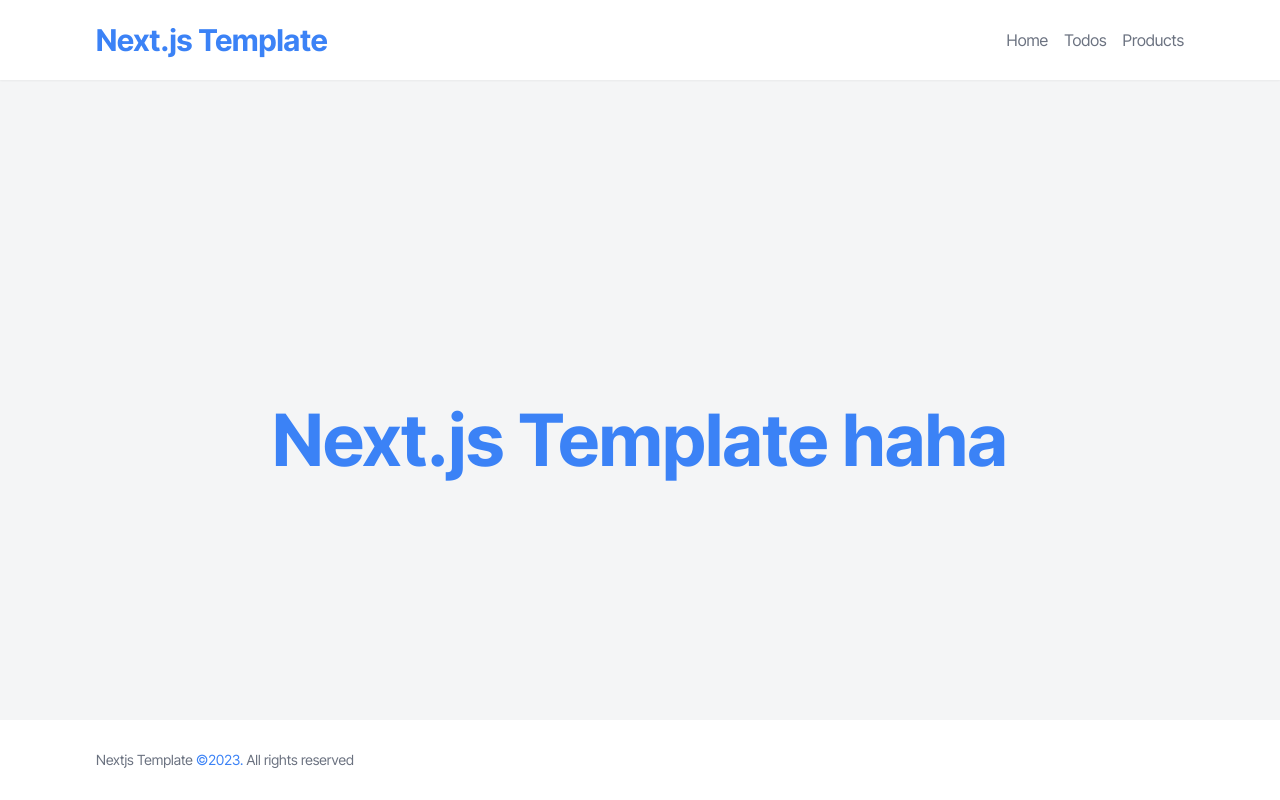
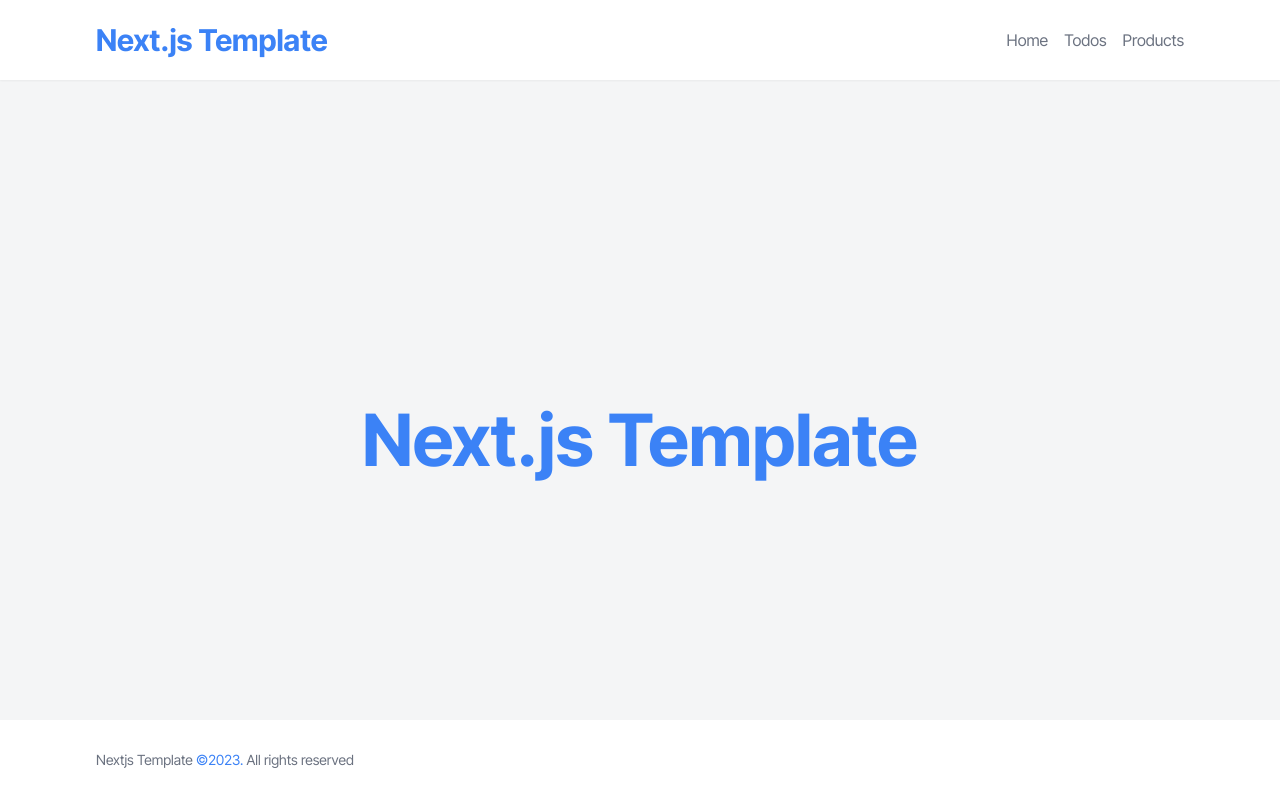
Before and after one commit to ErysCode7/nextjs-template, a Next.js app: page / in a window 1280 px wide. Built offline with nearby package versions, Linux system fonts and the light colour scheme; no server answers.

Commit message:
enhancement(32): added usehooks package

```diff
--- a/package.json
+++ b/package.json
@@ -36,7 +36,8 @@
     "react": "18.2.0",
     "react-dom": "18.2.0",
     "react-icons": "^4.8.0",
-    "typescript": "5.0.4"
+    "typescript": "5.0.4",
+    "usehooks-ts": "^2.9.1"
   },
   "devDependencies": {
     "@types/nprogress": "^0.2.0",
--- a/src/pages/index.tsx
+++ b/src/pages/index.tsx
@@ -7,7 +7,7 @@ const Home: NextPage<Props> = () => {
   return (
     <div className="flex gap-2 md:gap-3 lg:gap-5 items-center justify-center h-[calc(100vh_-_80px)]">
       <h1 className="text-2xl sm:text-3xl md:text-5xl lg:text-7xl font-bold text-blue-500">
-        Next.js Template haha
+        Next.js Template
       </h1>
     </div>
   );
```
Also changed, not shown: 1 other file (tests, documents, lock files or other folders).
